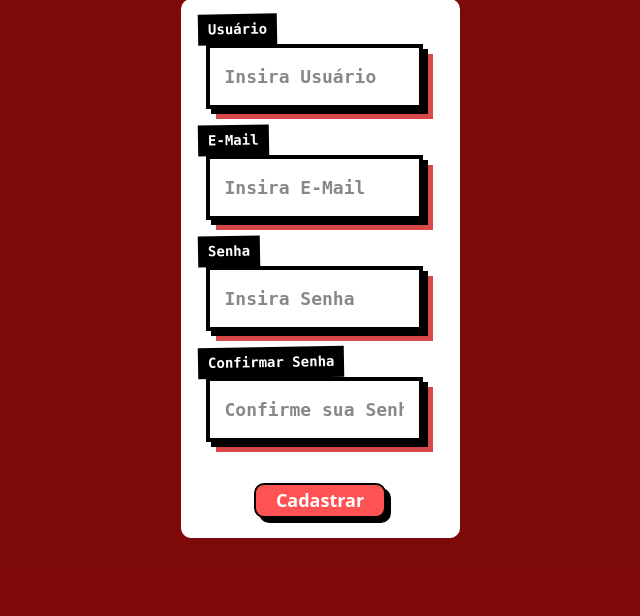
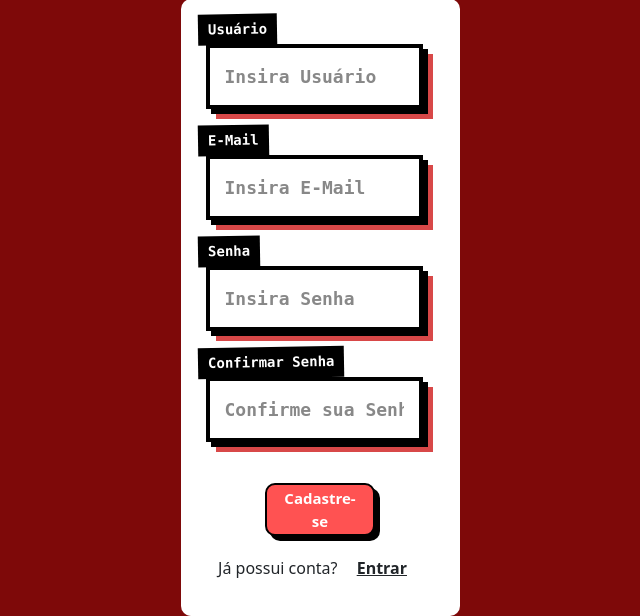
Before and after one commit to dbernardos/KATOOH, a PHP site: page /src/view/telaCadastro.php in a window 1280 px wide. Shown: the part 226-842 px from the top of the page, without its empty margins (320-960 px from the left). Before the commit the page ends 764 px from the top, so only its background shows below. Run offline with PHP 8.4, Linux system fonts and the light colour scheme; the visitor is signed in with stand-in values (Sample User, id 1).

Commit message:
alterações de link entre cadastro e login

```diff
--- a/src/view/telaCadastro.php
+++ b/src/view/telaCadastro.php
@@ -21,6 +21,16 @@
         body {
             background-color: #7e0909;
 
+        }
+        a{
+            font-weight: bold;
+            color: inherit;
+            text-align: center;
+            padding: 15px;
+            text-decoration: none;
+        }
+        p{
+            padding-top: 20px;
         }
         .container{
             padding-top: 25px;
@@ -239,8 +249,8 @@
 
         .comic-button {
         display: inline-block;
-        padding: 2px 20px;
-        font-size: 18px;
+        padding: 2px 10px;
+        font-size: 15px;
         font-weight: bold;
         text-align: center;
         text-decoration: none;
@@ -251,6 +261,7 @@
         box-shadow: 5px 5px 0px #000;
         transition: all 0.3s ease;
         cursor: pointer;
+        width: 110px;
         }
 
         .comic-button:hover {
@@ -378,7 +389,8 @@
                             <label class="brutalist-label">Confirmar Senha</label>
                         </div>
                     </div>
-                    <button type="submit" class="comic-button">Cadastrar</button>
+                    <button type="submit" class="comic-button">Cadastre-se</button>
+                    <p>Já possui conta? <a href="telaLogin.php"><u>Entrar</u></p></a>
                 </div>
             </div>
         </form>
```
Also changed, not shown: src/view/telaLogin.php (+16 -3 lines).
